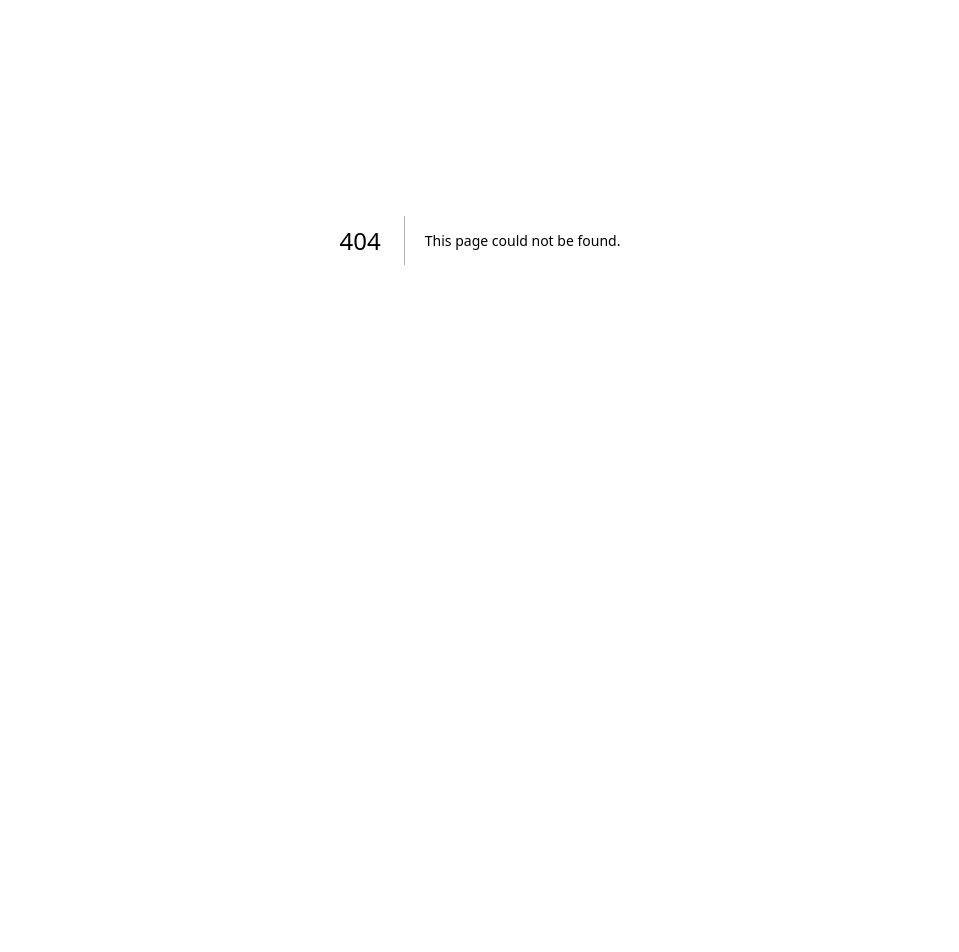
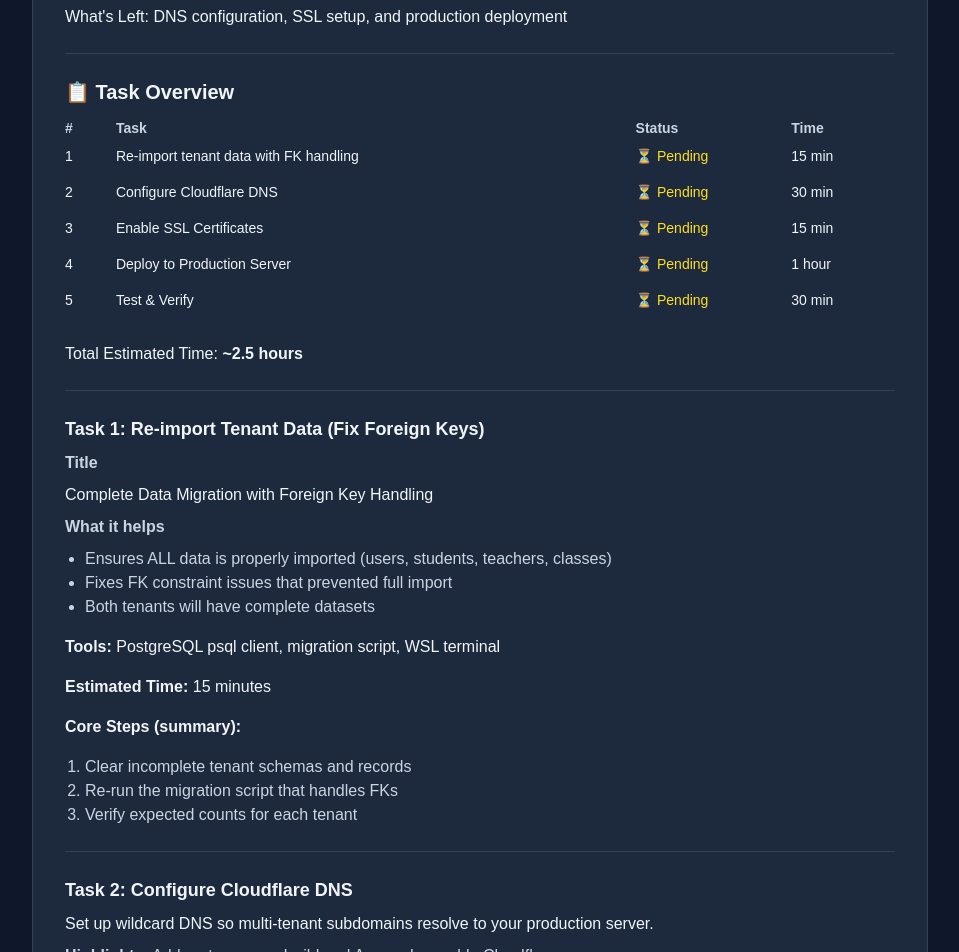
Before and after one commit to robsdagreat/Gentle-Journey, a Next.js app: page /remaining-devops in a window 1280 px wide. Before the commit this address had no page. Shown: the part 160-1112 px from the top of the page, without its empty margins (160-1119 px from the left). Before the commit the page ends 800 px from the top, so only its background shows below. Built offline with nearby package versions, Linux system fonts and the light colour scheme.

Commit message:
feat(devops): add visual Remaining DevOps tasks page (no external file refs)

```diff
--- /dev/null
+++ b/src/app/remaining-devops/page.tsx
@@ -0,0 +1,140 @@
+import React from 'react';
+
+const RemainingDevOps = () => {
+  return (
+    <div className="min-h-screen bg-slate-900 text-slate-100 p-8">
+      <div className="max-w-4xl mx-auto bg-slate-800 rounded-lg p-8 border border-slate-700">
+        <h1 className="text-3xl font-bold mb-4">🚀 Remaining DevOps Tasks - Production Deployment</h1>
+        <p className="text-slate-300 mb-6">Current Status: <span className="text-green-400 font-semibold">✅ Backend 100% ready, multi-tenant data migrated locally</span></p>
+
+        <p className="mb-6">What&apos;s Left: DNS configuration, SSL setup, and production deployment</p>
+
+        <hr className="border-slate-700 my-6" />
+
+        <h2 className="text-xl font-semibold mb-3">📋 Task Overview</h2>
+        <div className="overflow-x-auto mb-6">
+          <table className="w-full text-sm table-auto">
+            <thead>
+              <tr className="text-left text-slate-300">
+                <th className="pr-4">#</th>
+                <th className="pr-4">Task</th>
+                <th className="pr-4">Status</th>
+                <th className="pr-4">Time</th>
+              </tr>
+            </thead>
+            <tbody>
+              <tr>
+                <td className="py-2">1</td>
+                <td>Re-import tenant data with FK handling</td>
+                <td className="text-yellow-300">⏳ Pending</td>
+                <td>15 min</td>
+              </tr>
+              <tr className="bg-slate-800">
+                <td className="py-2">2</td>
+                <td>Configure Cloudflare DNS</td>
+                <td className="text-yellow-300">⏳ Pending</td>
+                <td>30 min</td>
+              </tr>
+              <tr>
+                <td className="py-2">3</td>
+                <td>Enable SSL Certificates</td>
+                <td className="text-yellow-300">⏳ Pending</td>
+                <td>15 min</td>
+              </tr>
+              <tr className="bg-slate-800">
+                <td className="py-2">4</td>
+                <td>Deploy to Production Server</td>
+                <td className="text-yellow-300">⏳ Pending</td>
+                <td>1 hour</td>
+              </tr>
+              <tr>
+                <td className="py-2">5</td>
+                <td>Test & Verify</td>
+                <td className="text-yellow-300">⏳ Pending</td>
+                <td>30 min</td>
+              </tr>
+            </tbody>
+          </table>
+        </div>
+
+        <p className="mb-6">Total Estimated Time: <span className="font-semibold">~2.5 hours</span></p>
+
+        <hr className="border-slate-700 my-6" />
+
+        <h2 className="text-lg font-semibold mb-2">Task 1: Re-import Tenant Data (Fix Foreign Keys)</h2>
+        <p className="text-slate-300 mb-2 font-semibold">Title</p>
+        <p className="mb-2">Complete Data Migration with Foreign Key Handling</p>
+        <p className="text-slate-300 mb-2 font-semibold">What it helps</p>
+        <ul className="list-disc ml-5 mb-4 text-slate-300">
+          <li>Ensures ALL data is properly imported (users, students, teachers, classes)</li>
+          <li>Fixes FK constraint issues that prevented full import</li>
+          <li>Both tenants will have complete datasets</li>
+        </ul>
+        <p className="mb-4"><strong>Tools:</strong> PostgreSQL psql client, migration script, WSL terminal</p>
+        <p className="mb-4"><strong>Estimated Time:</strong> 15 minutes</p>
+        <p className="mb-4"><strong>Core Steps (summary):</strong></p>
+        <ol className="list-decimal ml-5 text-slate-300 mb-6">
+          <li>Clear incomplete tenant schemas and records</li>
+          <li>Re-run the migration script that handles FKs</li>
+          <li>Verify expected counts for each tenant</li>
+        </ol>
+
+        <hr className="border-slate-700 my-6" />
+
+        <h2 className="text-lg font-semibold mb-2">Task 2: Configure Cloudflare DNS</h2>
+        <p className="mb-2">Set up wildcard DNS so multi-tenant subdomains resolve to your production server.</p>
+        <p className="mb-3 text-slate-300"><strong>Highlights:</strong> Add root, www and wildcard A records; enable Cloudflare proxy.</p>
+
+        <hr className="border-slate-700 my-6" />
+
+        <h2 className="text-lg font-semibold mb-2">Task 3: Enable SSL Certificates</h2>
+        <p className="mb-2">Use Cloudflare SSL (recommended) or Let&apos;s Encrypt for wildcard certificates. Enable &quot;Always Use HTTPS&quot; and set SSL mode to &quot;Full (strict)&quot;.</p>
+
+        <hr className="border-slate-700 my-6" />
+
+        <h2 className="text-lg font-semibold mb-2">Task 4: Deploy to Production Server</h2>
+        <p className="mb-2">Provision a VPS, install Node.js and PM2, build the app, and run it under PM2. Optionally configure Nginx to proxy and handle wildcard hostnames.</p>
+
+        <hr className="border-slate-700 my-6" />
+
+        <h2 className="text-lg font-semibold mb-2">Task 5: Test & Verify</h2>
+        <p className="mb-3">End-to-end checks: connectivity, SSL, tenant isolation, logs and basic performance metrics.</p>
+
+        <hr className="border-slate-700 my-6" />
+
+        <h2 className="text-lg font-semibold mb-2">Checklist</h2>
+        <ul className="list-none ml-0 text-slate-300 space-y-2">
+          <li>☐ Task 1: Data re-imported with all records</li>
+          <li>☐ Task 2: Cloudflare DNS configured</li>
+          <li>☐ Task 3: SSL enabled and verified</li>
+          <li>☐ Task 4: App deployed and running with PM2</li>
+          <li>☐ Task 5: Tests passed and tenant isolation verified</li>
+        </ul>
+
+        <hr className="border-slate-700 my-6" />
+
+        <h2 className="text-lg font-semibold mb-2">Troubleshooting Quick Reference</h2>
+        <p className="text-slate-300 mb-2">DNS not resolving: use nslookup and dnschecker.org. SSL: verify Cloudflare SSL mode and &quot;Always Use HTTPS&quot; setting. App not starting: check PM2 logs and .env values.</p>
+
+        <hr className="border-slate-700 my-6" />
+
+        <h2 className="text-lg font-semibold mb-2">Expected Timeline</h2>
+        <p className="text-slate-300 mb-4">Day 1: Tasks 1-3 (~1 hour). Day 2: Task 4 (~1 hour). Day 3: Task 5 (~30 minutes). Total: ~2.5 hours (spread across DNS propagation).</p>
+
+        <hr className="border-slate-700 my-6" />
+
+        <h2 className="text-lg font-semibold mb-2">Success Definition</h2>
+        <ul className="ml-5 text-slate-300">
+          <li>✅ https://schoolnetglobal.excella.rw loads with 🔒</li>
+          <li>✅ https://schoolnetglobal.demo-tenant.rw loads with 🔒</li>
+          <li>✅ Both tenants show different data and tenant detection logs appear</li>
+          <li>✅ App runs 24/7 with PM2 and logs are accessible</li>
+        </ul>
+
+
+      </div>
+    </div>
+  );
+};
+
+export default RemainingDevOps;
```
